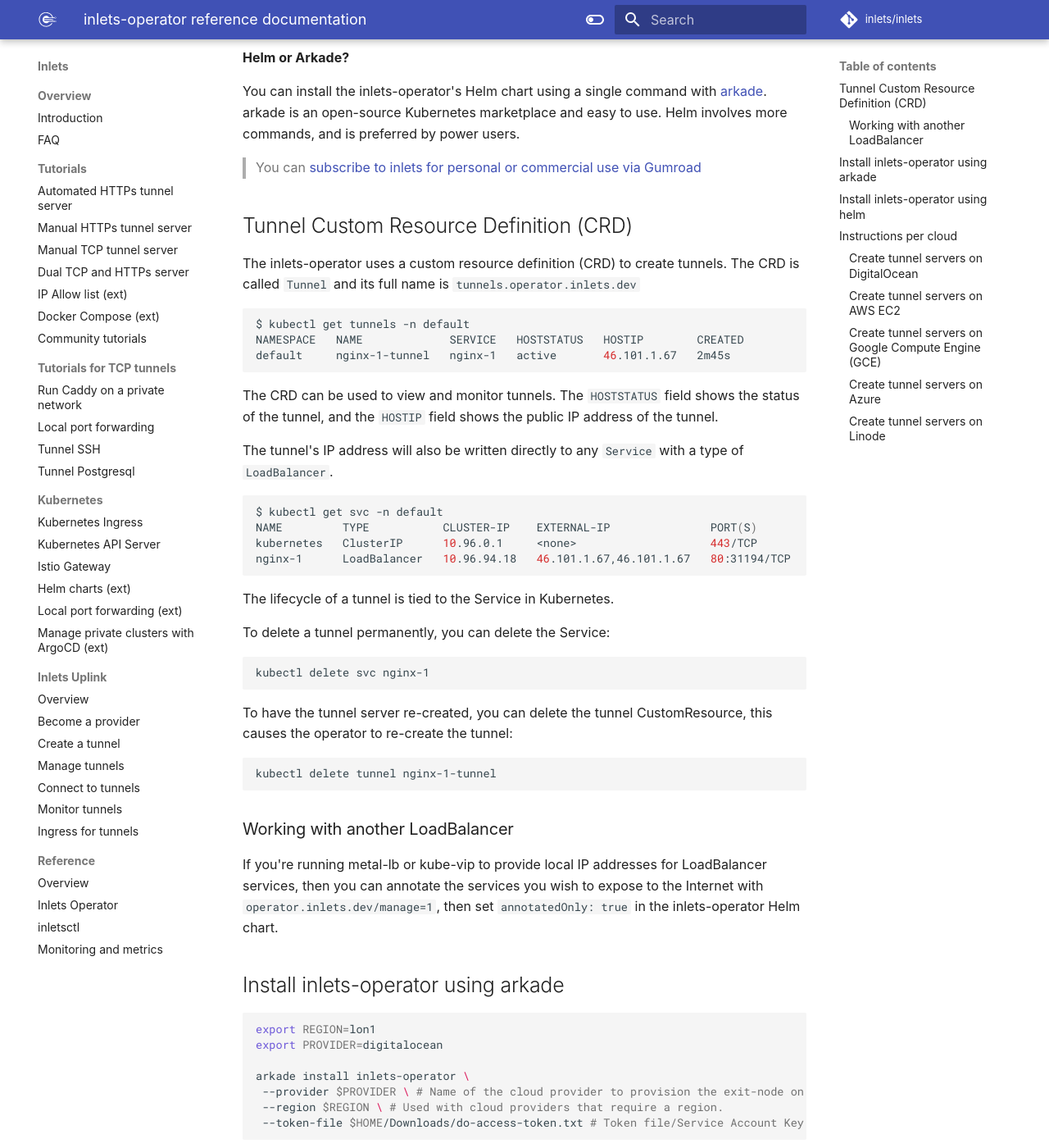
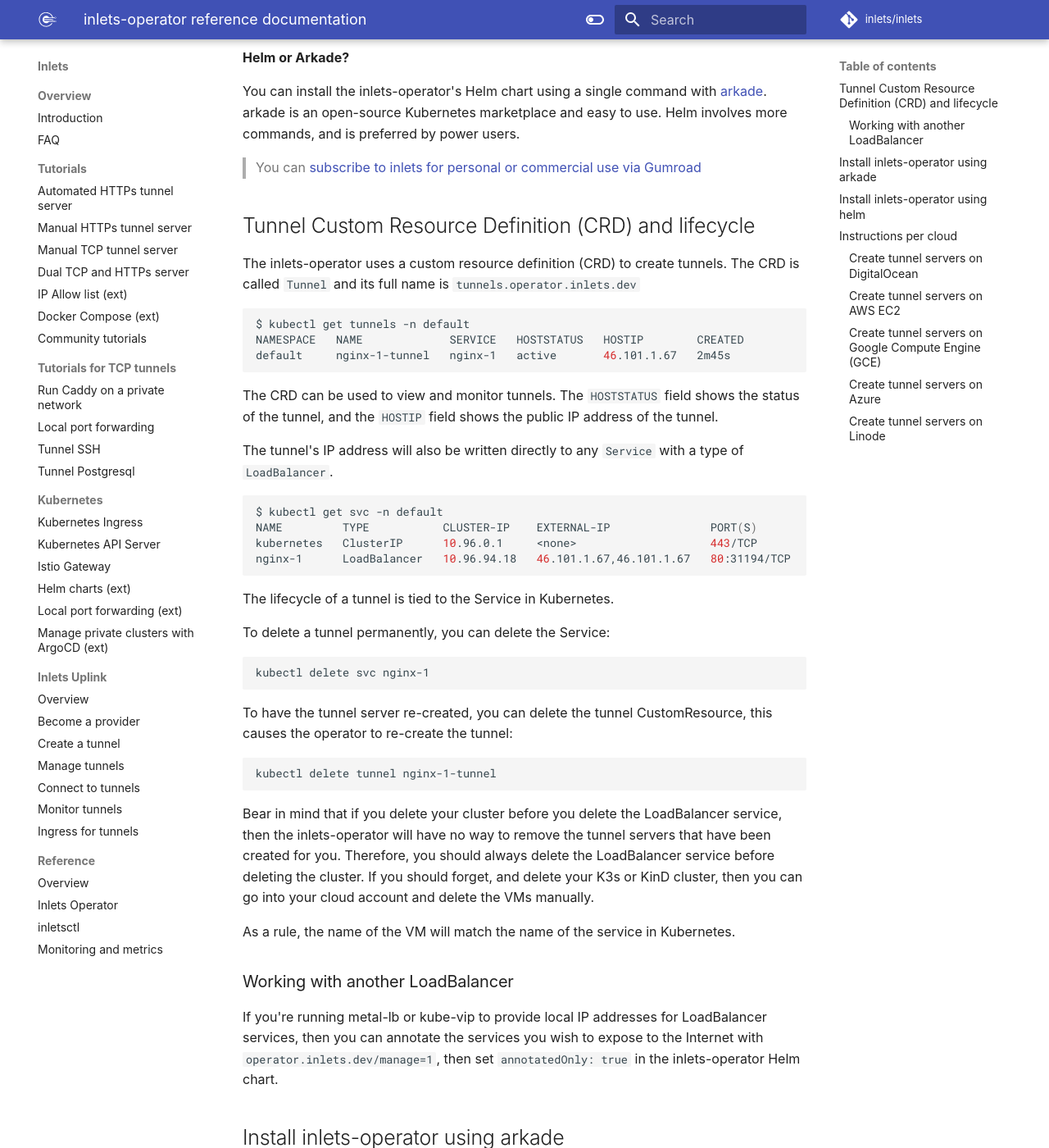
Before and after one commit to inlets/docs.inlets.dev, an MkDocs documentation site: the page built from docs/reference/inlets-operator.md, in a window 1280 px wide and 1400 px high, scrolled down 373 px. Shown: the whole window at 82% size. Built offline with MkDocs 1.6.1 and Material for MkDocs 9.7.7, drawn with Linux system fonts in a browser that asks for light colours; some web fonts are replaced.

Commit message:
Update on lifecycle
Signed-off-by: Alex Ellis (OpenFaaS Ltd) <alexellis2@gmail.com>

````diff
--- a/docs/reference/inlets-operator.md
+++ b/docs/reference/inlets-operator.md
@@ -15,7 +15,7 @@
 
 > You can [subscribe to inlets for personal or commercial use via Gumroad](https://inlets.dev/blog/2021/07/27/monthly-subscription.html)
 
-## Tunnel Custom Resource Definition (CRD)
+## Tunnel Custom Resource Definition (CRD) and lifecycle
 
 The inlets-operator uses a custom resource definition (CRD) to create tunnels. The CRD is called `Tunnel` and its full name is `tunnels.operator.inlets.dev`
 
@@ -49,6 +49,10 @@
 ```bash
 kubectl delete tunnel nginx-1-tunnel
 ```
+
+Bear in mind that if you delete your cluster before you delete the LoadBalancer service, then the inlets-operator will have no way to remove the tunnel servers that have been created for you. Therefore, you should always delete the LoadBalancer service before deleting the cluster. If you should forget, and delete your K3s or KinD cluster, then you can go into your cloud account and delete the VMs manually.
+
+As a rule, the name of the VM will match the name of the service in Kubernetes.
 
 ### Working with another LoadBalancer
 
````
